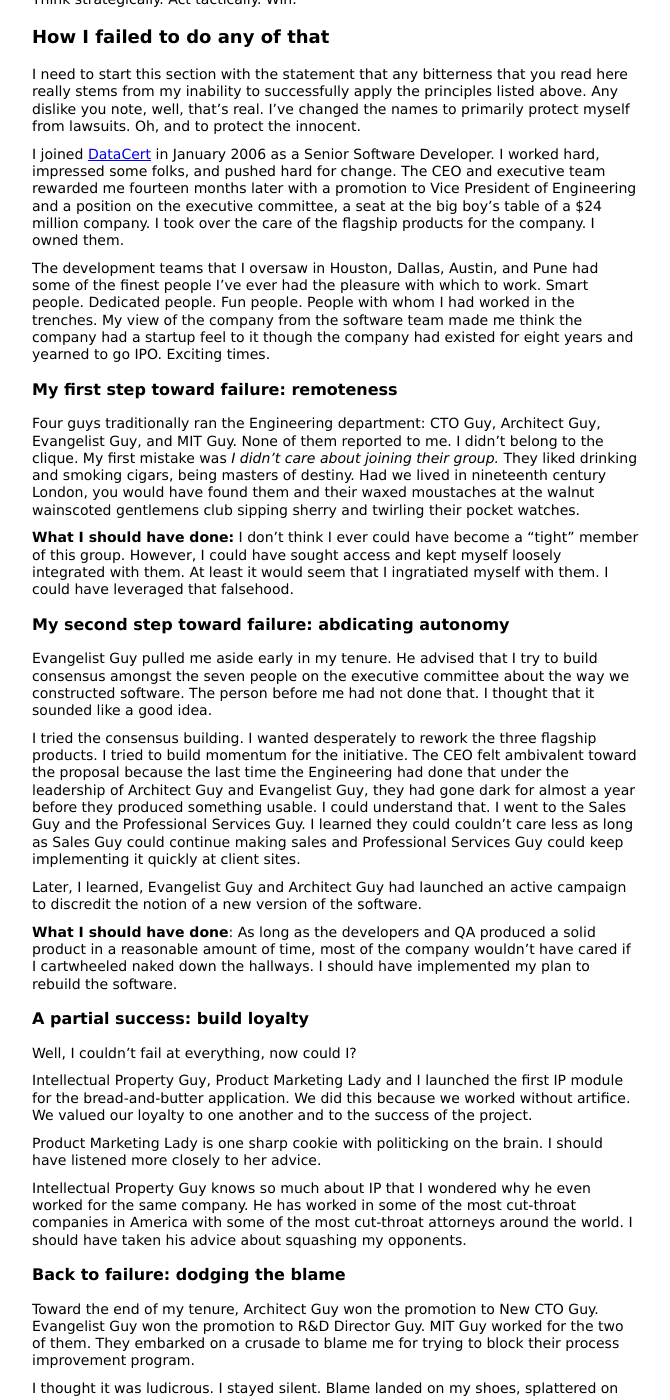
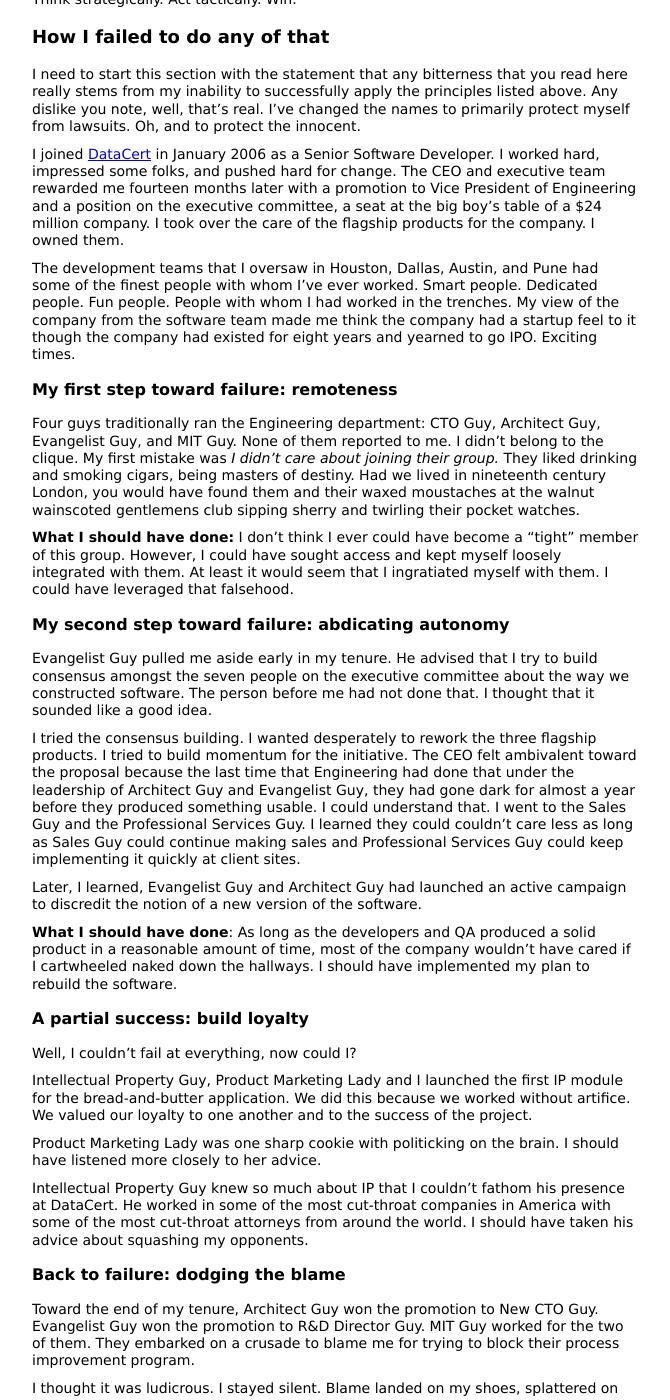
Before and after one commit to roberts-sandbox/test-realist, a Jekyll site: the page built from _posts/2012-02-01-managing-sideways.md, in a window 1280 px wide and 1400 px high, scrolled down 3849 px. Shown: the whole window, without its empty margins (153-823 px from the left). Built offline with Jekyll 4.4.1, drawn with Linux system fonts in a browser that asks for light colours; some of the changed text lies outside the part shown.

Commit message:
Blog post: Managing Sideways.

```diff
--- a/drafts/2012-02-01-managing-sideways.md
+++ b/_posts/2012-02-01-managing-sideways.md
@@ -273,7 +273,7 @@
 the care of the flagship products for the company. I owned them.
 
 The development teams that I oversaw in Houston, Dallas, Austin, and Pune had
-some of the finest people I've ever had the pleasure with which to work. Smart
+some of the finest people with whom I've ever worked. Smart
 people. Dedicated people. Fun people. People with whom I had worked in the
 trenches. My view of the company from the software team made me think the
 company had a startup feel to it though the company had existed for eight
@@ -303,7 +303,7 @@
 
 I tried the consensus building. I wanted desperately to rework the three
 flagship products. I tried to build momentum for the initiative. The CEO felt
-ambivalent toward the proposal because the last time the Engineering had done
+ambivalent toward the proposal because the last time that Engineering had done
 that under the leadership of Architect Guy and Evangelist Guy, they
 had gone dark for almost a year before they produced something usable. I could
 understand that. I went to the Sales Guy and the Professional Services Guy.
@@ -328,13 +328,13 @@
 without artifice. We valued our loyalty to one another and to the success of
 the project.
 
-Product Marketing Lady is one sharp cookie with politicking on the brain. I
+Product Marketing Lady was one sharp cookie with politicking on the brain. I
 should have listened more closely to her advice.
 
-Intellectual Property Guy knows so much about IP that I wondered why he even
-worked for the same company. He has worked in some of the most cut-throat
-companies in America with some of the most cut-throat attorneys around the
-world. I should have taken his advice about squashing my opponents.
+Intellectual Property Guy knew so much about IP that I couldn't fathom his
+presence at DataCert. He worked in some of the most cut-throat
+companies in America with some of the most cut-throat attorneys from around
+the world. I should have taken his advice about squashing my opponents.
 
 ### Back to failure: dodging the blame
 
@@ -394,13 +394,12 @@
 many stock options with the company that he has to ride that pony until
 IPO. Otherwise, his effort will equal naught.
 
-David the Engineer still works with Chris the CTO as the VP of R&D.
+MIT Guy still works with Architect/New CTO Guy as the VP of R&D.
 
 ## Ouch, that was painful
 
-I still smart from the experience. The people that I don't see anymore, the
-smart, funny, driven people, it saddens me that we don't work together
-anymore.
+I still smart from the experience. I lost the working with those smart, funny,
+driven people.
 
 Unfortunately, I can't deflect the blame. It squarely rests on my shoulders.
 
```
Also changed, not shown: other parts of _posts/2012-02-01-managing-sideways.md (+6 -6 lines).
